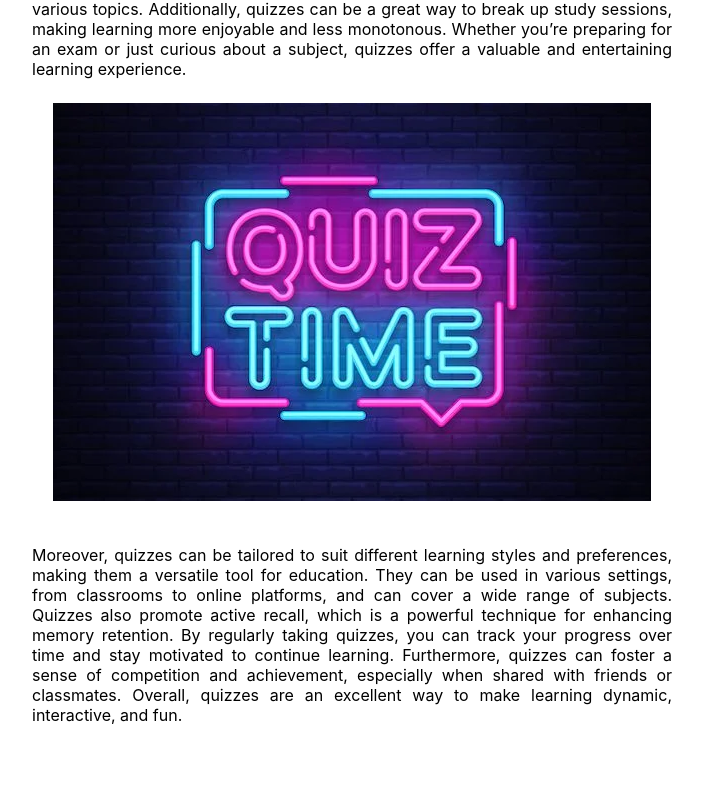
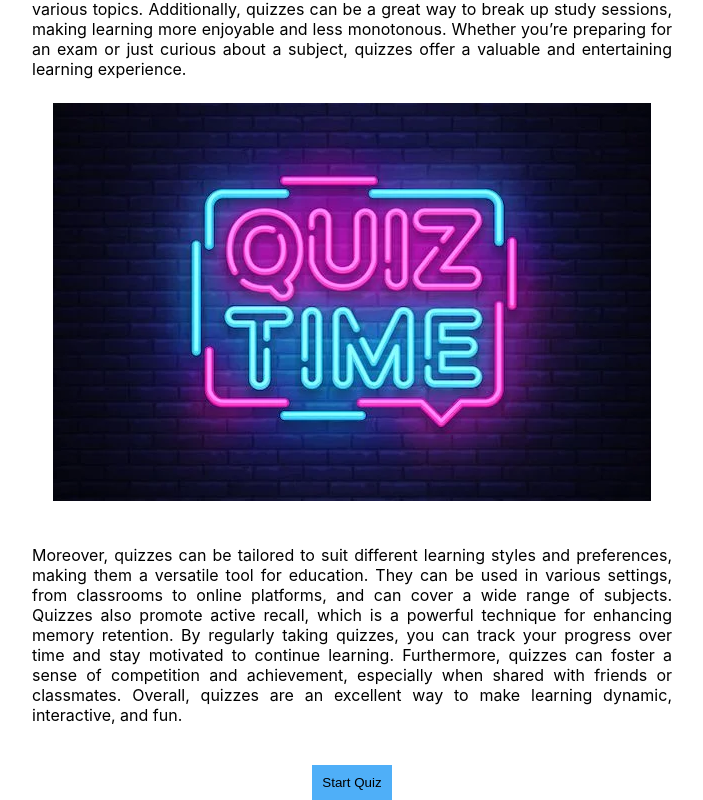
Before and after one commit to NixonOjiem/Anime-Manga-quiz-APP, a React (Create React App) app: page / in a window 1280 px wide. Shown: the part 227-1027 px from the top of the page, without its empty margins (288-991 px from the left). Before the commit the page ends 952 px from the top, so only its background shows below. Built offline with nearby package versions, Linux system fonts and the light colour scheme.

Commit message:
Button added awaiting functionality

```diff
--- a/src/App.css
+++ b/src/App.css
@@ -48,3 +48,12 @@
   margin-top: 3vh;
   margin-bottom: 3vh;
 }
+/* End of the trivia content */
+
+/* Start of Button for quiz */
+.Quiz-button{
+  margin-top: 5vh;
+  background-color:rgb(79, 175, 248) ;
+  padding: 10px;
+  border: none;
+}
--- a/src/App.js
+++ b/src/App.js
@@ -1,4 +1,5 @@
 import './App.css';
+import ButtonForQuiz from './components/ButtonForQuiz';
 import Header from './components/Header';
 import IntroductoryContent from './components/IntroductoryContent';
 
@@ -7,6 +8,7 @@ function App() {
     <div className="App">
       < Header />
       <IntroductoryContent />
+      <ButtonForQuiz />
     </div>
   );
 }
--- /dev/null
+++ b/src/components/ButtonForQuiz.js
@@ -0,0 +1,11 @@
+import React from 'react'
+
+function ButtonForQuiz() {
+  return (
+    <div className=''>
+        <button className='Quiz-button'>Start Quiz</button>
+    </div>
+  )
+}
+
+export default ButtonForQuiz
```
